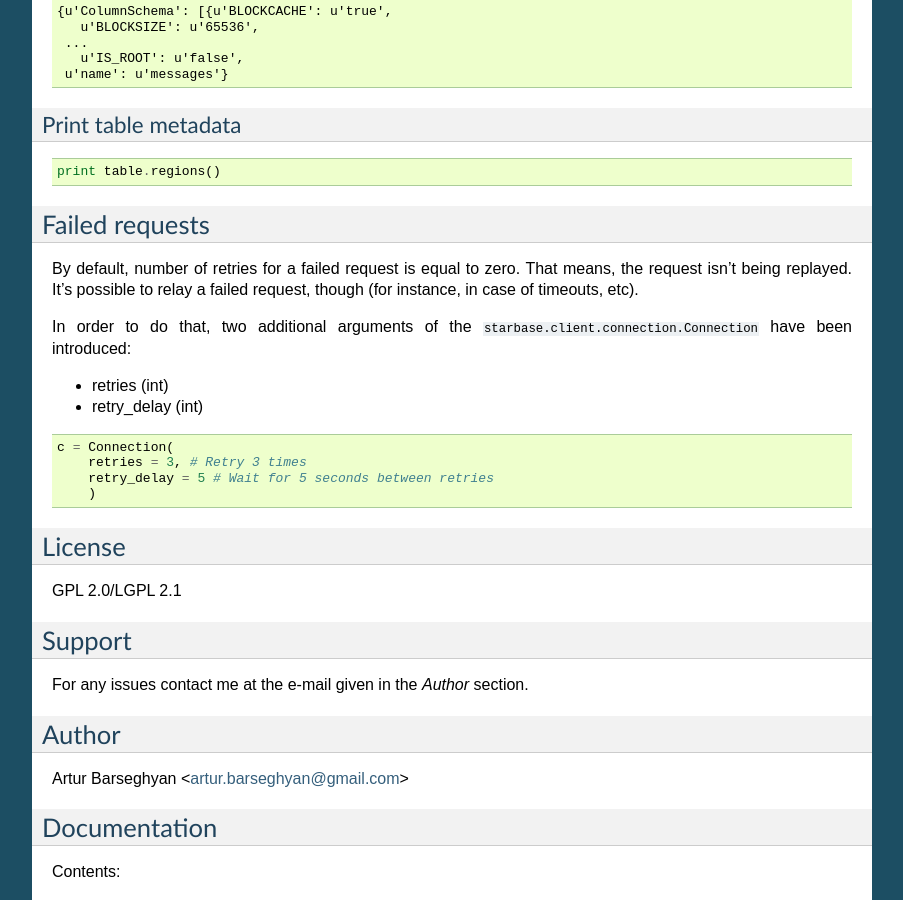
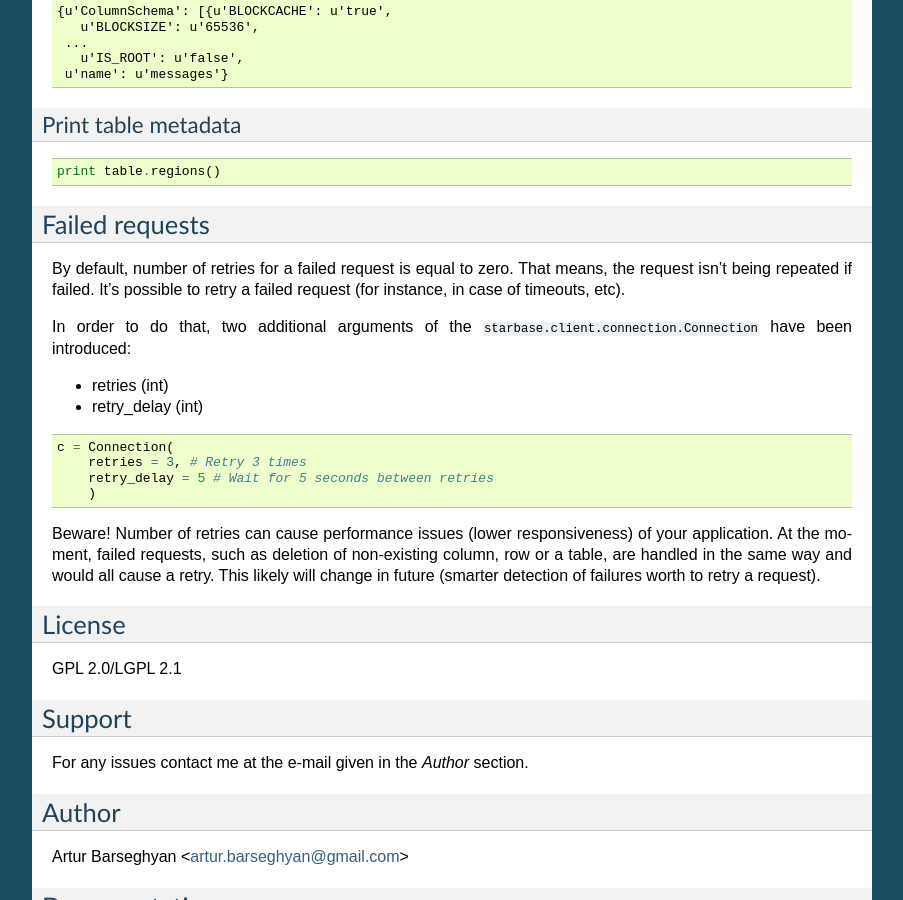
Before and after one commit to barseghyanartur/starbase, a Sphinx documentation site: the page built from docs/index.rst, in a window 1280 px wide and 900 px high, scrolled down 10156 px. Shown: the whole window, without its empty margins (198-1101 px from the left). Built offline with Sphinx 7.4.7, drawn with Linux system fonts in a browser that asks for light colours.

Commit message:
docs updated

```diff
--- a/docs/index.rst
+++ b/docs/index.rst
@@ -634,8 +634,8 @@ Print table metadata
 Failed requests
 =========================================
 By default, number of retries for a failed request is equal to zero.
-That means, the request isn't being replayed. It's possible to relay a
-failed request, though (for instance, in case of timeouts, etc).
+That means, the request isn't being repeated if failed. It's possible
+to retry a failed request (for instance, in case of timeouts, etc).
 
 In order to do that, two additional arguments of the
 ``starbase.client.connection.Connection`` have been introduced:
@@ -649,6 +649,12 @@ In order to do that, two additional arguments of the
         retries = 3, # Retry 3 times
         retry_delay = 5 # Wait for 5 seconds between retries
         )
+
+Beware! Number of retries can cause performance issues (lower
+responsiveness) of your application. At the moment, failed requests,
+such as deletion of non-existing column, row or a table, are handled
+in the same way and would all cause a retry. This likely will change
+in future (smarter detection of failures worth to retry a request).
 
 License
 =========================================
```
